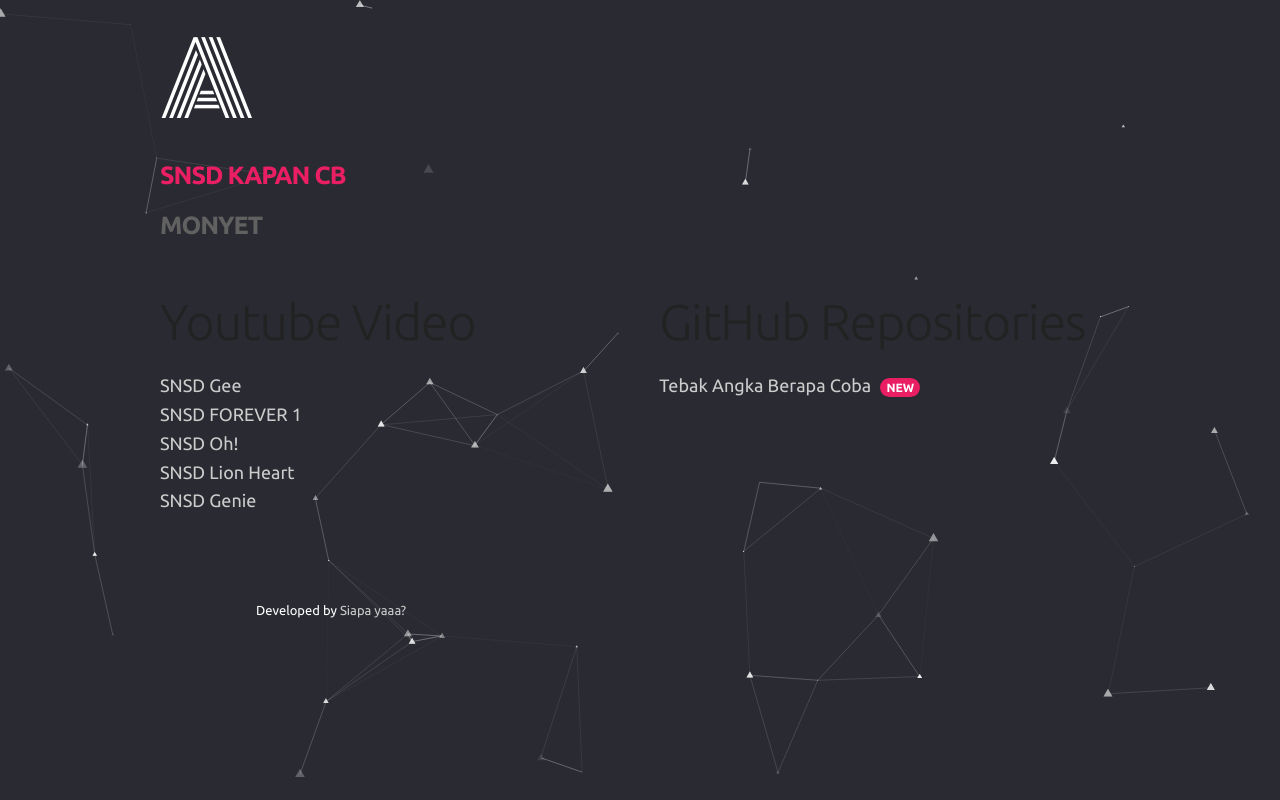
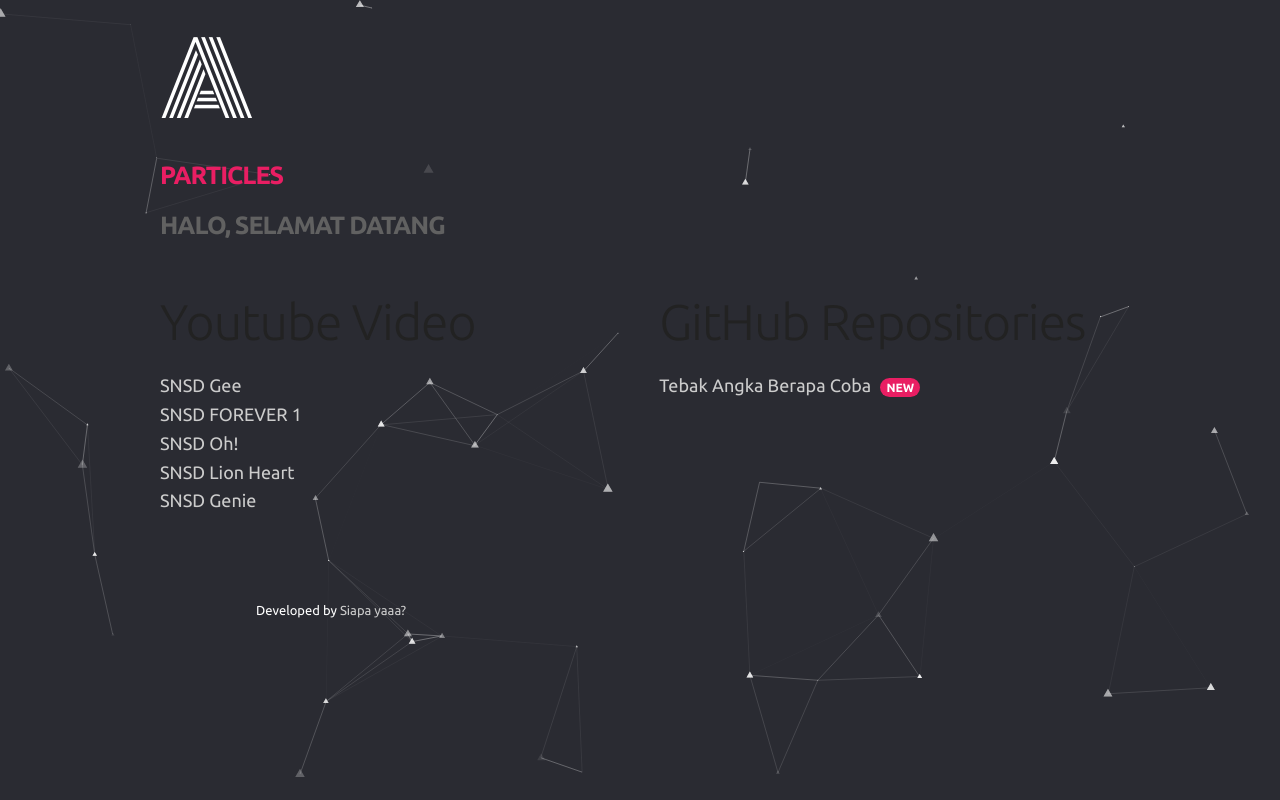
Before and after one commit to meetmeinamsterdam/particles, a plain HTML site: page index.html in a window 1280 px wide. Drawn offline with nearby package versions, Linux system fonts and the light colour scheme.

Commit message:
Update index.html

```diff
--- a/index.html
+++ b/index.html
@@ -5,7 +5,7 @@
     <meta name="viewport" content="width=device-width, initial-scale=1.0">
     <link rel="stylesheet" href="https://cdnjs.cloudflare.com/ajax/libs/skeleton/2.0.4/skeleton.min.css"/>
     <link rel="stylesheet" href="style.css"/>
-    <title>Kasih Judul Apa?</title>
+    <title>WEB PARTICLES</title>
 </head>
 <body>
 
@@ -14,8 +14,8 @@
             <div class="row mb">
                 <div class="column">
                     <a href="htttps://Youtube.com" class="logo">A</a>
-                    <h1 class="header">SNSD KAPAN CB</h1>
-                    <h2>MONYET</h2>
+                    <h1 class="header">PARTICLES</h1>
+                    <h2>HALO, SELAMAT DATANG</h2>
                 </div>
             </div>
             <div class="row">
```
